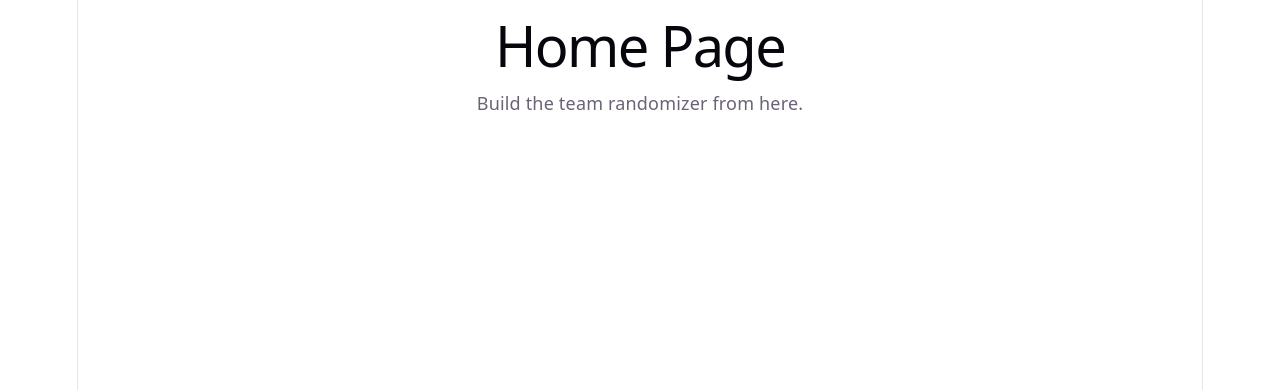
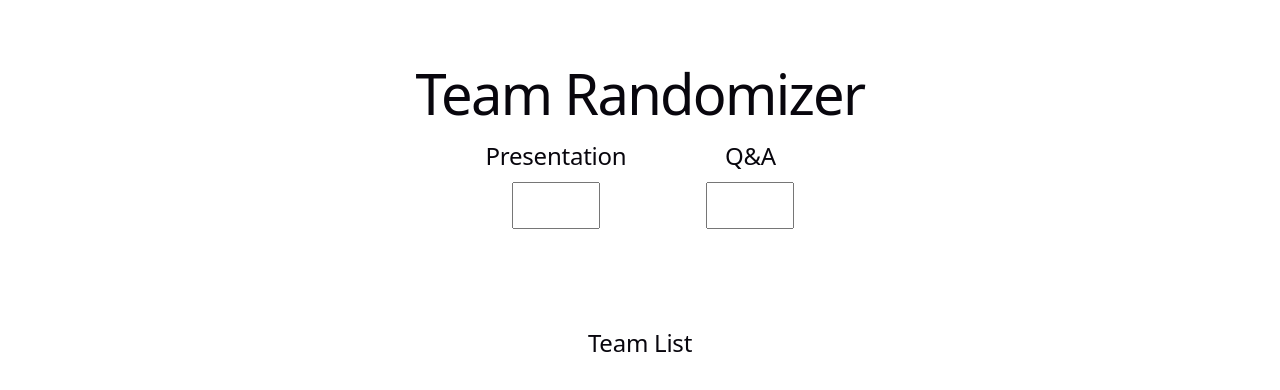
Before and after one commit to VIN-DCSIL-Org/team-randomizer, a React (Vite) app in the folder my-react-app/: page / in a window 1280 px wide. Shown: the top 390 px of the page. Built offline with nearby package versions, Linux system fonts and the light colour scheme.

Commit message:
added the main homepage and routing logic

```diff
--- a/my-react-app/src/App.css
+++ b/my-react-app/src/App.css
@@ -1,184 +1,68 @@
-.counter {
-  font-size: 16px;
-  padding: 5px 10px;
-  border-radius: 5px;
-  color: var(--accent);
-  background: var(--accent-bg);
-  border: 2px solid transparent;
-  transition: border-color 0.3s;
-  margin-bottom: 24px;
-
-  &:hover {
-    border-color: var(--accent-border);
-  }
-  &:focus-visible {
-    outline: 2px solid var(--accent);
-    outline-offset: 2px;
-  }
+.homepage {
+  min-height: 100svh;
+  display: flex;
+  flex-direction: column;
+  align-items: center;
+  justify-content: flex-start;
+  padding: 80px 24px 48px;
+  text-align: center;
 }
 
-.hero {
-  position: relative;
+.homepage h1 {
+  margin: 0 0 12px;
+}
 
-  .base,
-  .framework,
-  .vite {
-    inset-inline: 0;
+.time-card {
+  max-width: 720px;
   margin: 0 auto;
 }
 
-  .base {
-    width: 170px;
-    position: relative;
-    z-index: 0;
+.time-card h2 {
+  margin: 0;
 }
 
-  .framework,
-  .vite {
-    position: absolute;
+.time-fields {
+  display: flex;
+  gap: 80px;
+  justify-content: center;
+  align-items: flex-start;
+  margin-top: 24px;
+  flex-wrap: nowrap;
 }
 
-  .framework {
-    z-index: 1;
-    top: 34px;
-    height: 28px;
-    transform: perspective(2000px) rotateZ(300deg) rotateX(44deg) rotateY(39deg)
-      scale(1.4);
+.time-group {
+  display: flex;
+  flex-direction: column;
+  align-items: center;
+  gap: 12px;
 }
 
-  .vite {
-    z-index: 0;
-    top: 107px;
-    height: 26px;
-    width: auto;
-    transform: perspective(2000px) rotateZ(300deg) rotateX(40deg) rotateY(39deg)
-      scale(0.8);
+.time-group h3 {
+  margin: 0;
+  font-size: 24px;
+  line-height: 118%;
+  letter-spacing: -0.24px;
+  font-weight: 500;
+  color: var(--text-h);
+}
+
+.time-group input {
+  width: 88px;
+  padding: 8px 10px;
+  box-sizing: border-box;
+  font-size: 20px;
+  font-family: var(--heading);
+  font-weight: 500;
+  color: var(--text-h);
+}
+
+@media (max-width: 640px) {
+  .time-fields {
+    gap: 20px;
+    flex-wrap: wrap;
+  }
+
+  .time-group {
+    gap: 10px;
   }
 }
-
-#center {
-  display: flex;
-  flex-direction: column;
-  gap: 25px;
-  place-content: center;
-  place-items: center;
-  flex-grow: 1;
-
-  @media (max-width: 1024px) {
-    padding: 32px 20px 24px;
-    gap: 18px;
-  }
-}
-
-#next-steps {
-  display: flex;
-  border-top: 1px solid var(--border);
-  text-align: left;
-
-  & > div {
-    flex: 1 1 0;
-    padding: 32px;
-    @media (max-width: 1024px) {
-      padding: 24px 20px;
-    }
-  }
-
-  .icon {
-    margin-bottom: 16px;
-    width: 22px;
-    height: 22px;
-  }
-
-  @media (max-width: 1024px) {
-    flex-direction: column;
-    text-align: center;
-  }
-}
-
-#docs {
-  border-right: 1px solid var(--border);
-
-  @media (max-width: 1024px) {
-    border-right: none;
-    border-bottom: 1px solid var(--border);
-  }
-}
-
-#next-steps ul {
-  list-style: none;
-  padding: 0;
-  display: flex;
-  gap: 8px;
-  margin: 32px 0 0;
-
-  .logo {
-    height: 18px;
-  }
-
-  a {
-    color: var(--text-h);
-    font-size: 16px;
-    border-radius: 6px;
-    background: var(--social-bg);
-    display: flex;
-    padding: 6px 12px;
-    align-items: center;
-    gap: 8px;
-    text-decoration: none;
-    transition: box-shadow 0.3s;
-
-    &:hover {
-      box-shadow: var(--shadow);
-    }
-    .button-icon {
-      height: 18px;
-      width: 18px;
-    }
-  }
-
-  @media (max-width: 1024px) {
-    margin-top: 20px;
-    flex-wrap: wrap;
-    justify-content: center;
-
-    li {
-      flex: 1 1 calc(50% - 8px);
-    }
-
-    a {
-      width: 100%;
-      justify-content: center;
-      box-sizing: border-box;
-    }
-  }
-}
-
-#spacer {
-  height: 88px;
-  border-top: 1px solid var(--border);
-  @media (max-width: 1024px) {
-    height: 48px;
-  }
-}
-
-.ticks {
-  position: relative;
-  width: 100%;
-
-  &::before,
-  &::after {
-    content: '';
-    position: absolute;
-    top: -4.5px;
-    border: 5px solid transparent;
-  }
-
-  &::before {
-    left: 0;
-    border-left-color: var(--border);
-  }
-  &::after {
-    right: 0;
-    border-right-color: var(--border);
-  }
-}
--- a/my-react-app/src/Home.jsx
+++ b/my-react-app/src/Home.jsx
@@ -3,8 +3,28 @@ import './App.css'
 function Home() {
   return (
     <main className="homepage">
-      <h1>Home Page</h1>
-      <p>Build the team randomizer from here.</p>
+      <h1>Team Randomizer</h1>
+      <section className="time-card">
+
+        <div className="time-fields">
+          <div className="time-group">
+            <h3>Presentation</h3>
+            <input id="presentation-time" type="number" min="0" step="1" />
+          </div>
+
+          <div className="time-group">
+            <h3>Q&A</h3>
+            <input id="qa-time" type="number" min="0" step="1" />
+          </div>
+        </div>
+      </section>
+
+      <div style={{ height: '100px' }}></div>
+
+
+      <section className="team-list">
+        <h2>Team List</h2>
+      </section>
     </main>
   )
 }
--- a/my-react-app/src/index.css
+++ b/my-react-app/src/index.css
@@ -59,7 +59,6 @@ body {
   max-width: 100%;
   margin: 0 auto;
   text-align: center;
-  border-inline: 1px solid var(--border);
   min-height: 100svh;
   display: flex;
   flex-direction: column;
```
Lines whose indentation alone changed are shown as unchanged.
